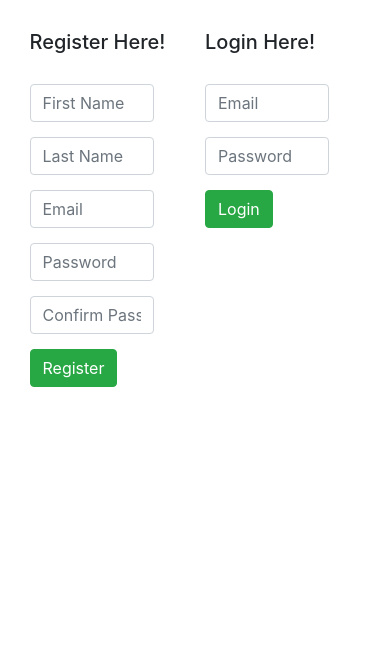
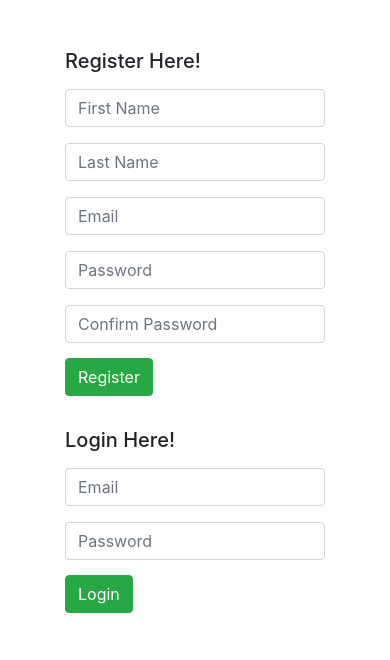
Before and after one commit to williamwendt31/TripBuddy, a Django app: page / in a window 390 px wide. Shown: the part 56-716 px from the top of the page. Run offline with Django 3.2, Linux system fonts and the light colour scheme; some libraries are stand-ins or nearby versions.

Commit message:
responsive ui

```diff
--- a/apps/trip_buddy/static/css/style.css
+++ b/apps/trip_buddy/static/css/style.css
@@ -1,34 +1,19 @@
-#left {
-    width: 50%;
-    display: inline-block;
-}
-#right {
-    width: 50%;
-    display: inline-block;
-    vertical-align: top;
-}
-div > div{
-    margin: 30px 0px;
-}
-h5 {
-    margin-left: 10px;
-}
-.user_input {
-    margin-top: 30px;
-    margin-left: 10px;
-}
-.form-control {
-    width: 75%;
+button {
     margin-top: 15px;
 }
-button {
-    margin-top: 15px;
+
+.form-control {
+    margin-top: 1rem;
 }
 
 .error {
     color: red;
 }
+
 #wrapper {
-    width: 90%;
-    margin: 0 auto;
+    padding: 2rem;
 }
+
+.pd {
+    padding: 1rem 3rem;
+}
--- a/apps/trip_buddy/templates/index.html
+++ b/apps/trip_buddy/templates/index.html
@@ -11,7 +11,9 @@
         <nav class="navbar navbar-dark bg-dark">
             <span class="navbar-brand">Welcome to Trip Buddy</span>
         </nav>
-        <div id="wrapper">
+        <div id="wrapper" class="container-fluid">
+            <div class="row">
+                <div class="col-sm-12">
                     {% if messages %}
                     <ul class="messages">
                         {% for message in messages %}
@@ -19,7 +21,8 @@
                         {% endfor %}
                     </ul>
                     {% endif %}
-            <div id="left">
+                </div>
+                <div class="col-sm-12 col-md-6 pd">
                     <h5>Register Here!</h5>
                     <form action="/register" method="POST">
                         {% csrf_token %}
@@ -33,7 +36,7 @@
                         </div>
                     </form>
                 </div><!--
-        --><div id="right">
+            --><div class="col-sm-12 col-md-6 pd">
                     <h5>Login Here!</h5>
                     <form action="/login" method="POST">
                         {% csrf_token %}
@@ -44,5 +47,7 @@
                         </div>
                     </form>
                 </div>
+            </div>
+        </div>
     </body>
 </html>
--- a/apps/trip_buddy/templates/show.html
+++ b/apps/trip_buddy/templates/show.html
@@ -15,7 +15,8 @@
                 <a href="/logout" class="btn btn-danger">Logout</a>
             </div>
         </nav>
-        <div id="wrapper">
+        <div id="wrapper" class="container-fluid">
+            <div class="col-sm-12 col-md-6">
                 <h4><strong>{{ trip.dest }}</strong></h4>
                 <div id="details">
                     <h5>Planned By: {{ trip.planned_by.first_name }} {{ trip.planned_by.last_name }}</h5>
@@ -30,5 +31,6 @@
                     {% endfor %}
                 </div>
             </div>
+        </div>
     </body>
 </html>
```
Also changed, not shown: apps/trip_buddy/static/css/style2.css (+7 -10 lines), apps/trip_buddy/static/css/style3.css (+4 -11 lines), apps/trip_buddy/static/css/style4.css (+7 -8 lines), apps/trip_buddy/templates/addtrip.html (+9 -17 lines), apps/trip_buddy/templates/travels.html (+9 -3 lines), apps/trip_buddy/migrations/0001_initial.py, apps/trip_buddy/models.py (line endings or trailing spaces), db.sqlite3. Lines whose indentation alone changed are shown as unchanged.
